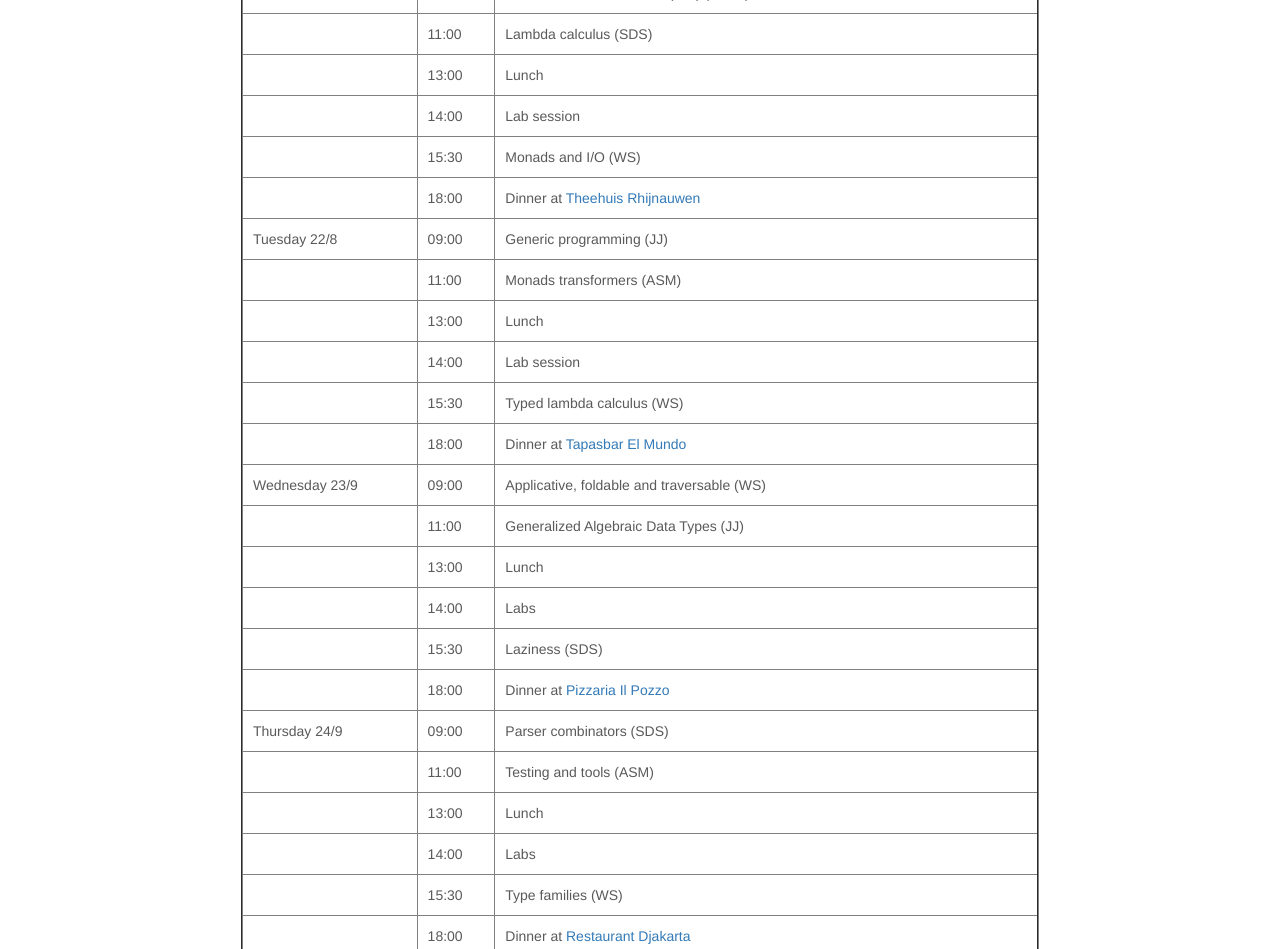
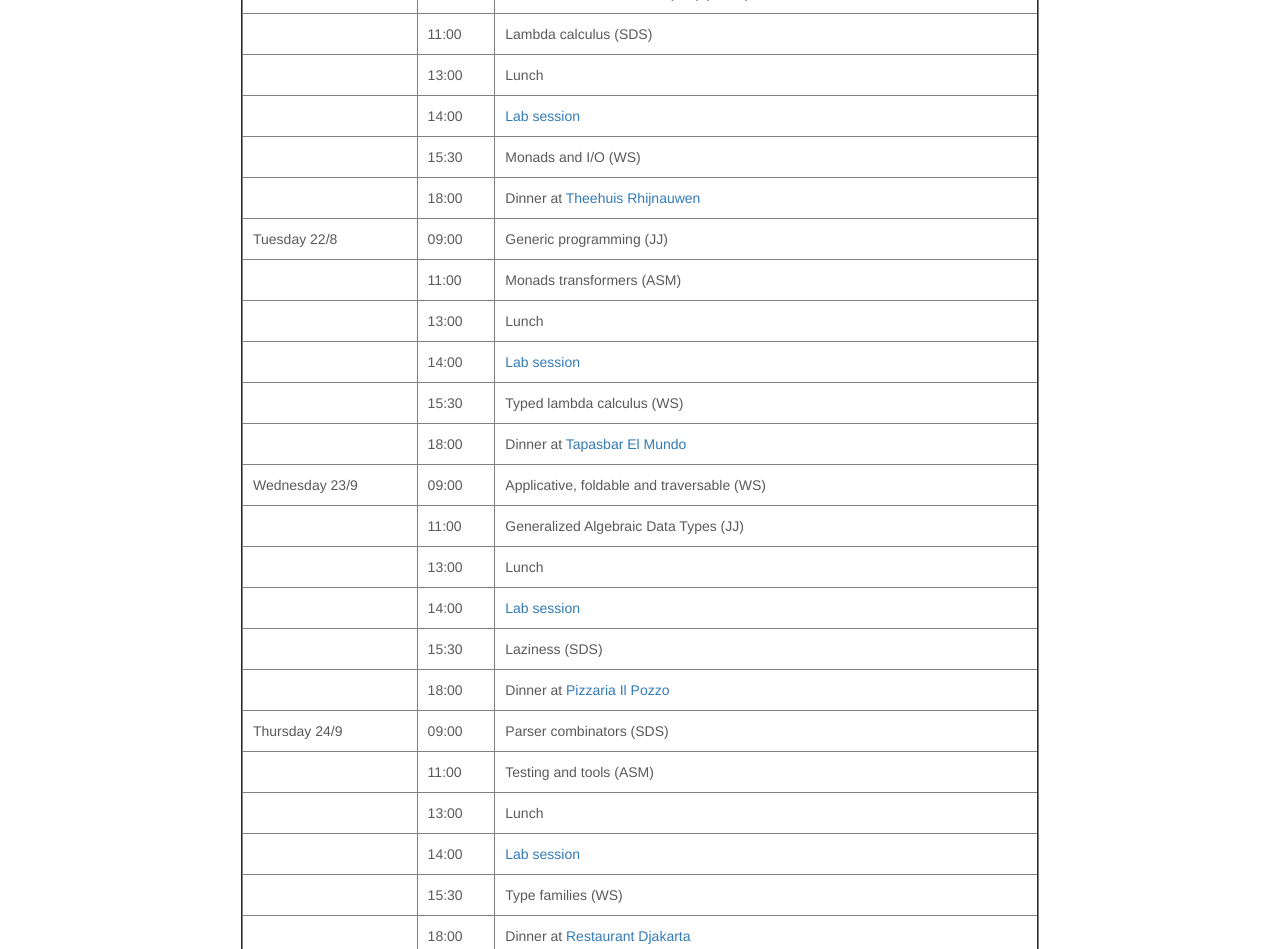
Before and after one commit to AFP-2017/AFP-2017, a Jekyll site: the page built from schedule.html, in a window 1280 px wide. Shown: the part 404-1353 px from the top of the page. Built offline with Jekyll 4.4.1, drawn with Linux system fonts in a browser that asks for light colours; nearby versions of some CDN libraries.

Commit message:
Added lab exercises.

```diff
--- a/schedule.html
+++ b/schedule.html
@@ -58,7 +58,7 @@ assignments and projects.
     <tr>
       <td></td>
       <td>14:00</td>
-      <td>Lab session</td>
+      <td><a href="assignments.pdf">Lab session</a></td>
     </tr>
 
     <tr>
@@ -95,7 +95,7 @@ assignments and projects.
     <tr>
       <td></td>
       <td>14:00</td>
-      <td>Lab session</td>
+      <td><a href="assignments.pdf">Lab session</a></td>
     </tr>
 
     <tr>
@@ -133,7 +133,7 @@ assignments and projects.
     <tr>
       <td></td>
       <td>14:00</td>
-      <td>Labs</td>
+      <td><a href="assignments.pdf">Lab session</a></td>
     </tr>
 
     <tr>
@@ -169,7 +169,7 @@ assignments and projects.
     <tr>
       <td></td>
       <td>14:00</td>
-      <td>Labs</td>
+      <td><a href="assignments.pdf">Lab session</a></td>
     </tr>
 
     <tr>
```
Also changed, not shown: 1 other file.
